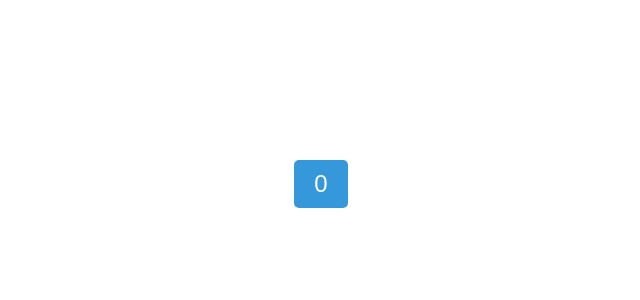
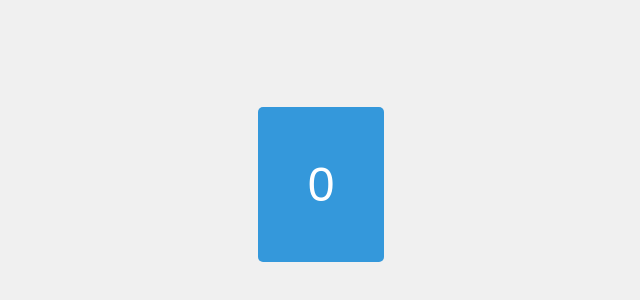
Before and after one commit to serojote/fungame, a plain HTML site: page index.html in a window 1280 px wide. Shown: the part 216-516 px from the top of the page, without its empty margins (319-959 px from the left). Drawn offline with Linux system fonts and the light colour scheme.

Commit message:
Update styles.css

```diff
--- a/styles.css
+++ b/styles.css
@@ -5,20 +5,18 @@ body {
   align-items: center;
   height: 100vh;
   margin: 0;
-}
-
-.container {
-  text-align: center;
+  background-color: #f0f0f0;
 }
 
 button {
-  padding: 10px 20px;
-  font-size: 24px;
+  padding: 50px;
+  font-size: 48px;
   background-color: #3498db;
   color: #fff;
   border: none;
   cursor: pointer;
   border-radius: 5px;
+  transition: background-color 0.3s;
 }
 
 button:hover {
```
